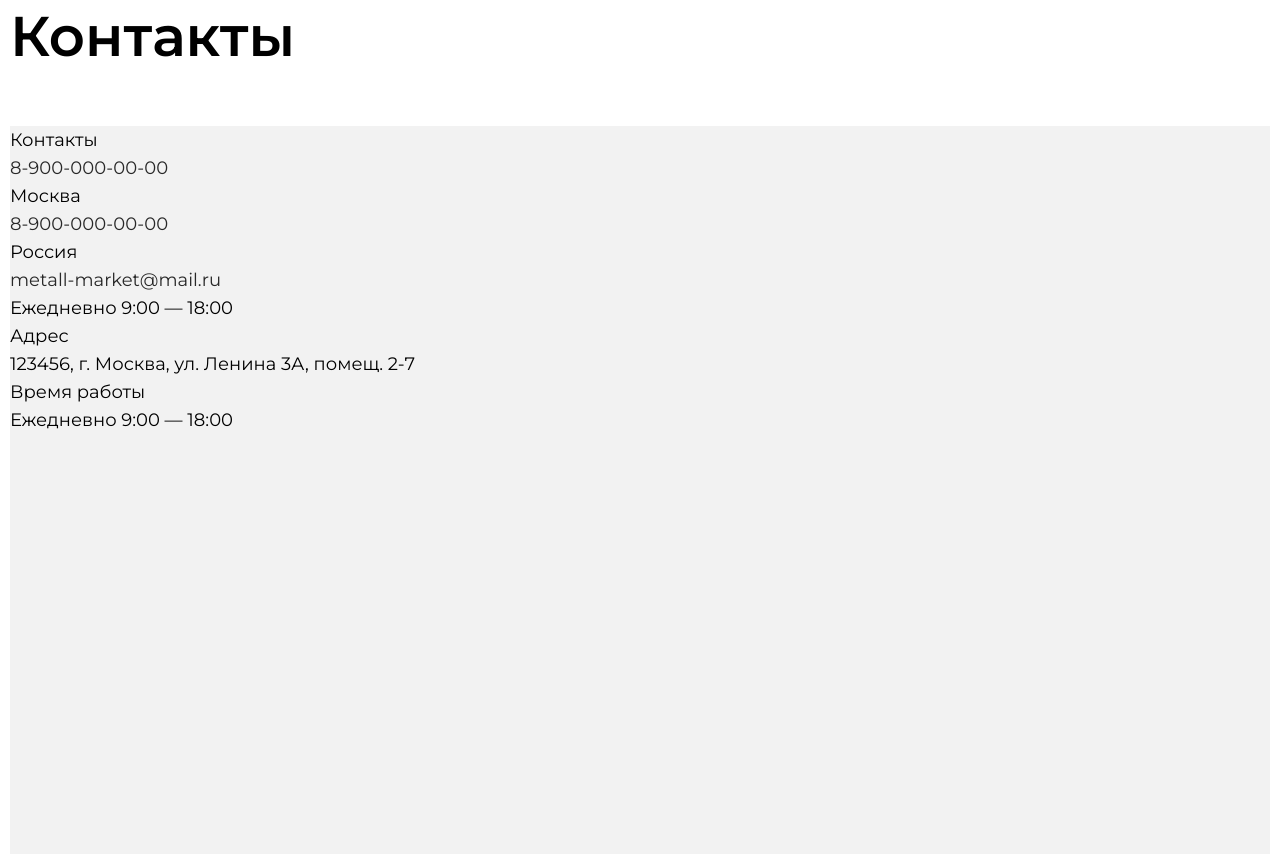
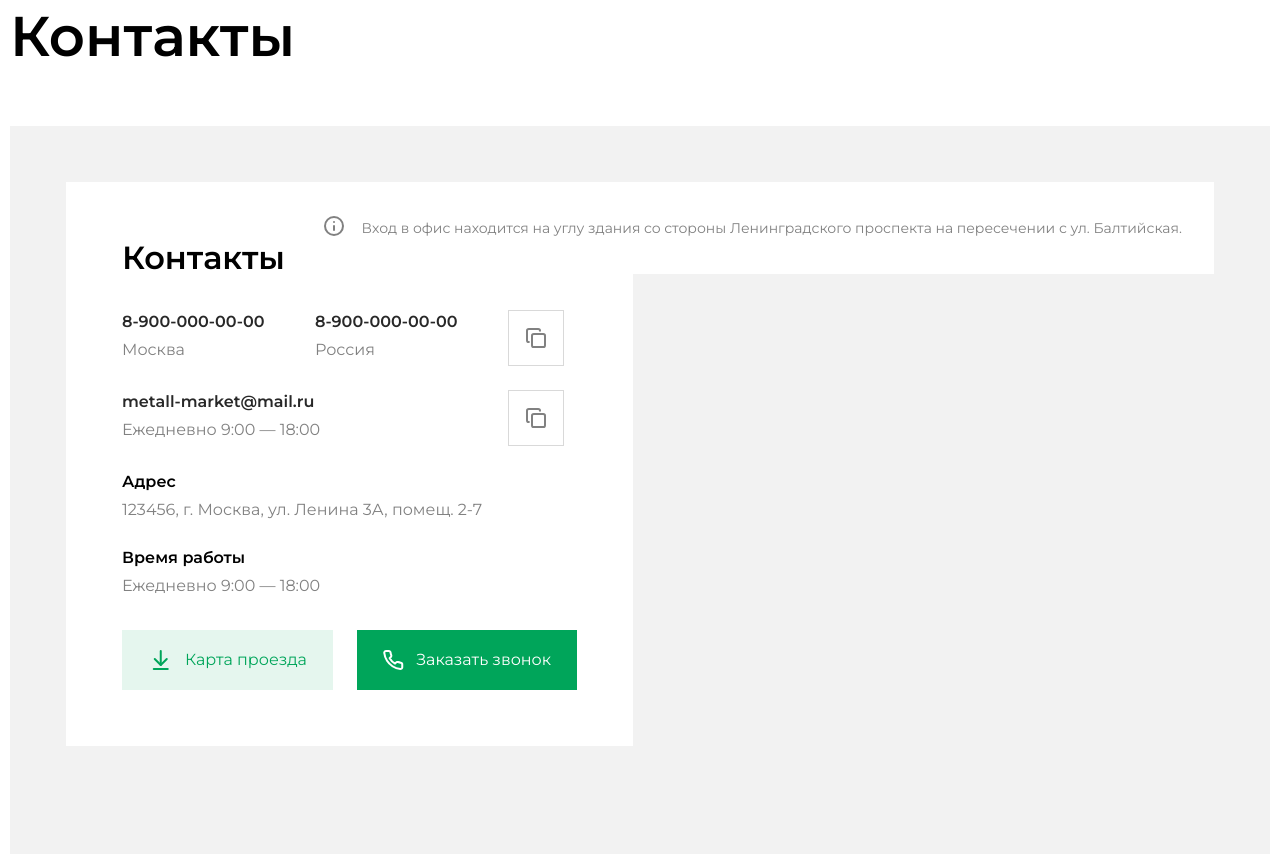
Before and after one commit to RodionMalkov/roiburo-layout, a website built with webpack: page src/index.html in a window 1280 px wide. Shown: the part 317-1171 px from the top of the page. Built offline with nearby package versions, Linux system fonts and the light colour scheme.

Commit message:
start work section contacts

```diff
--- a/src/index.html
+++ b/src/index.html
@@ -28,14 +28,24 @@
                     <a class="contacts__item-title" href="tel:89000000000">8-900-000-00-00</a>
                     <div class="contacts__item-desc">Россия</div>
                   </div>
-                  <div class="contacts__item-button"></div>
+                  <svg class="contacts__item-copy" width="56" height="56" viewBox="0 0 56 56" fill="none" xmlns="http://www.w3.org/2000/svg">
+                    <rect x="0.5" y="0.5" width="55" height="55" fill="white"/>
+                    <rect x="0.5" y="0.5" width="55" height="55" stroke="#D9D9D9"/>
+                    <path d="M35.1429 24H25.8571C24.8315 24 24 24.8315 24 25.8571V35.1429C24 36.1685 24.8315 37 25.8571 37H35.1429C36.1685 37 37 36.1685 37 35.1429V25.8571C37 24.8315 36.1685 24 35.1429 24Z" stroke="#818181" stroke-width="2" stroke-linecap="round" stroke-linejoin="round"/>
+                    <path d="M20.8571 32C19.8357 32 19 31.1643 19 30.1429V20.8571C19 19.8357 19.8357 19 20.8571 19H30.1429C31.1643 19 32 19.8357 32 20.8571" stroke="#818181" stroke-width="2" stroke-linecap="round" stroke-linejoin="round"/>
+                  </svg>
                 </div>
                 <div class="contacts__row">
                   <div class="contacts__item">
                     <a class="contacts__item-title" href="mailto:metall-market@mail.ru">metall-market@mail.ru</a>
                     <div class="contacts__item-desc">Ежедневно 9:00 — 18:00</div>
                   </div>
-                  <div class="contacts__item-button"></div>
+                  <svg class="contacts__item-copy" width="56" height="56" viewBox="0 0 56 56" fill="none" xmlns="http://www.w3.org/2000/svg">
+                    <rect x="0.5" y="0.5" width="55" height="55" fill="white"/>
+                    <rect x="0.5" y="0.5" width="55" height="55" stroke="#D9D9D9"/>
+                    <path d="M35.1429 24H25.8571C24.8315 24 24 24.8315 24 25.8571V35.1429C24 36.1685 24.8315 37 25.8571 37H35.1429C36.1685 37 37 36.1685 37 35.1429V25.8571C37 24.8315 36.1685 24 35.1429 24Z" stroke="#818181" stroke-width="2" stroke-linecap="round" stroke-linejoin="round"/>
+                    <path d="M20.8571 32C19.8357 32 19 31.1643 19 30.1429V20.8571C19 19.8357 19.8357 19 20.8571 19H30.1429C31.1643 19 32 19.8357 32 20.8571" stroke="#818181" stroke-width="2" stroke-linecap="round" stroke-linejoin="round"/>
+                  </svg>
                 </div>
                 <div class="contacts__row">
                   <div class="contacts__item">
@@ -50,7 +60,31 @@
                   </div>
                 </div>
               </div>
+              <div class="contacts__btns">
+                <div class="btn btn--alternative btn--flex">
+                  <svg width="25" height="24" viewBox="0 0 25 24" fill="none" xmlns="http://www.w3.org/2000/svg">
+                    <path d="M12.75 17V3" stroke="#00A55A" stroke-width="2" stroke-linecap="round" stroke-linejoin="round"/>
+                    <path d="M6.75 11L12.75 17L18.75 11" stroke="#00A55A" stroke-width="2" stroke-linecap="round" stroke-linejoin="round"/>
+                    <path d="M19.75 21H5.75" stroke="#00A55A" stroke-width="2" stroke-linecap="round" stroke-linejoin="round"/>
+                  </svg>
+                  Карта проезда
+                </div>
+                <div class="btn btn--colored btn--flex">
+                  <svg width="21" height="20" viewBox="0 0 21 20" fill="none" xmlns="http://www.w3.org/2000/svg">
+                    <path d="M19.2494 14.4765V17.1862C19.2505 17.4377 19.1988 17.6867 19.0979 17.9172C18.9969 18.1477 18.8488 18.3546 18.663 18.5247C18.4773 18.6947 18.258 18.8242 18.0193 18.9048C17.7805 18.9854 17.5275 19.0153 17.2765 18.9927C14.4915 18.6907 11.8164 17.7409 9.46601 16.2197C7.27929 14.8329 5.42534 12.9827 4.0358 10.8003C2.50627 8.44389 1.55442 5.76107 1.25735 2.96915C1.23473 2.71938 1.26447 2.46764 1.34468 2.22996C1.42489 1.99229 1.55381 1.77389 1.72323 1.58866C1.89265 1.40343 2.09885 1.25544 2.32872 1.15411C2.55858 1.05278 2.80707 1.00032 3.05837 1.00009H5.77347C6.21269 0.995773 6.6385 1.151 6.97152 1.43683C7.30455 1.72267 7.52207 2.11961 7.58354 2.55366C7.69814 3.42084 7.91067 4.27229 8.21707 5.09177C8.33883 5.41507 8.36519 5.76642 8.293 6.1042C8.22082 6.44198 8.05313 6.75203 7.8098 6.99761L6.66041 8.14473C7.94877 10.406 9.82482 12.2784 12.0906 13.5642L13.24 12.4171C13.4861 12.1742 13.7967 12.0069 14.1352 11.9348C14.4736 11.8628 14.8257 11.8891 15.1496 12.0106C15.9707 12.3164 16.8239 12.5285 17.6928 12.6429C18.1324 12.7048 18.5339 12.9258 18.8209 13.2639C19.108 13.6019 19.2605 14.0335 19.2494 14.4765Z" stroke="white" stroke-width="2" stroke-linecap="round" stroke-linejoin="round"/>
+                  </svg>
+                  Заказать звонок
+                </div>
+              </div>
             </div>
+          </div>
+          <div class="note">
+            <svg width="24" height="24" viewBox="0 0 24 24" fill="none" xmlns="http://www.w3.org/2000/svg">
+              <path d="M12 21C16.9706 21 21 16.9706 21 12C21 7.02944 16.9706 3 12 3C7.02944 3 3 7.02944 3 12C3 16.9706 7.02944 21 12 21Z" stroke="#818181" stroke-width="2" stroke-linecap="round" stroke-linejoin="round"/>
+              <path d="M12 16V12" stroke="#818181" stroke-width="2" stroke-linecap="round" stroke-linejoin="round"/>
+              <path d="M12 8H12.01" stroke="#818181" stroke-width="2" stroke-linecap="round" stroke-linejoin="round"/>
+            </svg>
+            Вход в офис находится на углу здания со стороны Ленинградского проспекта на пересечении с ул. Балтийская.
           </div>
         </section>
       </div>
--- /dev/null
+++ b/src/stylesheets/components/btn/btn.scss
@@ -0,0 +1,20 @@
+.btn {
+  display: flex;
+  align-items: center;
+  gap: 12px;
+  padding: 16px 26px;
+  font-size: 16px;
+  max-width: max-content;
+  cursor: pointer;
+
+  &--colored {
+    background-color: var(--green);
+    color: var(--white);
+  }
+
+  &--alternative {
+    color: var(--green);
+    background-color: var(--dim-green);
+  }
+
+}
--- a/src/stylesheets/components/contacts/contacts.scss
+++ b/src/stylesheets/components/contacts/contacts.scss
@@ -0,0 +1,69 @@
+.contacts {
+  position: absolute;
+  top: 56px;
+  left: 56px;
+
+  &__wrapper {
+    display: flex;
+    flex-direction: column;
+    gap: 32px;
+    width: 100%;
+    max-width: max-content;
+    padding: 56px;
+    background-color: var(--white);
+  }
+
+  &__title {
+    font-family: var(--bold);
+    font-size: 32px;
+    line-height: 40px;
+  }
+
+  &__info {
+    display: flex;
+    flex-direction: column;
+    gap: 24px;
+  }
+
+  &__row {
+    display: flex;
+    gap: 32px;
+    justify-content: space-between;
+    width: 100%;
+    max-width: 442px;
+  }
+
+  &__item {
+    display: flex;
+    flex-direction: column;
+    gap: 4px;
+  }
+
+  &__item-title {
+    font-family: var(--bold);
+    font-size: 16px;
+    line-height: 24px;
+  }
+
+  &__item-desc {
+    font-size: 16px;
+    line-height: 24px;
+    color: var(--grey);
+  }
+
+  &__item-copy {
+    cursor: pointer;
+  }
+
+  &__item-copy:hover > path,
+  &__item-copy:hover > rect {
+    stroke: var(--green);
+  }
+
+  &__btns {
+    display: flex;
+    align-items: center;
+    gap: 24px;
+    justify-content: space-between;
+  }
+}
--- a/src/stylesheets/components/contacts/map.scss
+++ b/src/stylesheets/components/contacts/map.scss
@@ -1,4 +1,5 @@
 .map {
+  position: relative;
   width: 100%;
   height: 728px;
   background-color: var(--inactive);
--- /dev/null
+++ b/src/stylesheets/components/note/note.scss
@@ -0,0 +1,12 @@
+.note {
+  position: absolute;
+  top: 56px;
+  right: 56px;
+  display: flex;
+  gap: 16px;
+  padding: 32px;
+  font-size: 14px;
+  color: var(--grey);
+  background-color: var(--white);
+  max-width: max-content;
+}
--- a/src/stylesheets/include/varibles.scss
+++ b/src/stylesheets/include/varibles.scss
@@ -1,9 +1,11 @@
 :root {
 
+  --white: #ffffff;
   --black: #282828;
   --grey: #818181;
   --light-grey: #F2F2F2;
   --green: #00A55A;
+  --dim-green: #E5F6EE;
 
   --inactive: #f2f2f2;
   --inactive-text: #636e72;
--- a/src/stylesheets/index.scss
+++ b/src/stylesheets/index.scss
@@ -8,5 +8,7 @@
 @import 'template/content';
 @import 'template/header';
 
+@import 'components/btn/btn';
 @import 'components/contacts/map';
 @import 'components/contacts/contacts';
+@import 'components/note/note';
```
